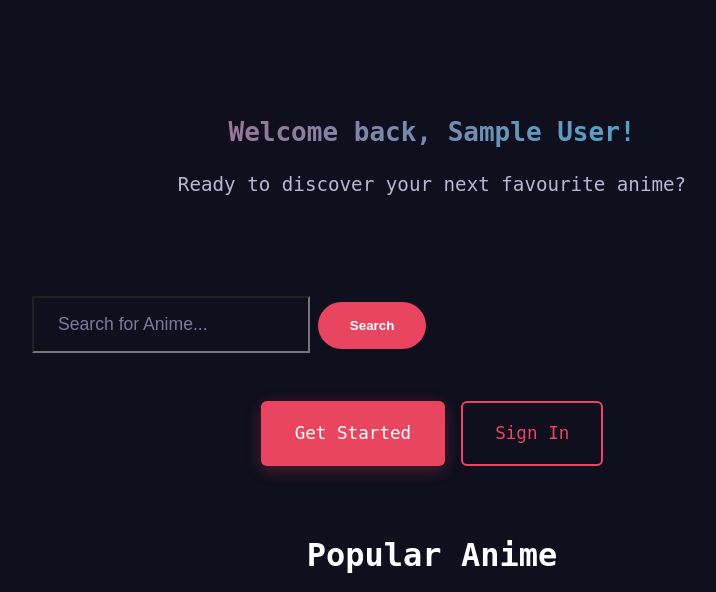
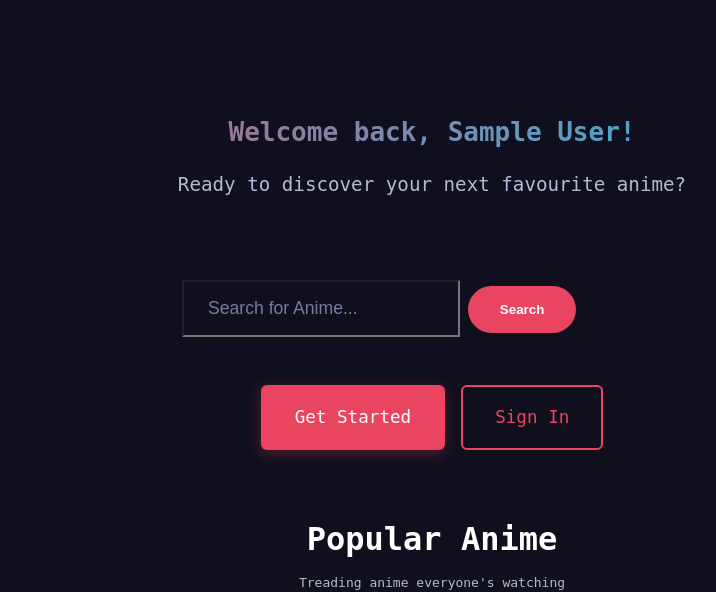
Before and after one commit to blu3-bird/Anime-Verse, a Flask app: template app/templates/index.html in a window 1280 px wide. Shown: the part 46-638 px from the top of the page, without its empty margins (208-924 px from the left). Run offline with Flask 3, Linux system fonts and the light colour scheme; the template is opened without the code that fills it, so the values that code supplies are empty; the visitor is signed in with stand-in values (Sample User, id 1).

Commit message:
changed designed a bit

```diff
--- a/app/static/css/base.css
+++ b/app/static/css/base.css
@@ -560,8 +560,9 @@
 }
 
 .search-section {
-    max-width: 800px;
-    margin: 3rem auto;
+    max-width: 500px;
+    margin: 2rem auto;
+    justify-content: center;
 }
 
 .search-from {
@@ -581,7 +582,7 @@
 }
 
 .search-input {
-    flex:1;
+    flex: 1;
     background: transparent;
     padding: 1rem 1.5rem;
     font-size: 1.1rem;
@@ -601,7 +602,7 @@
     border-radius: 50px;
     font-weight: 600;
     cursor: pointer;
-    transition: all 0.3s ease;
+    transition: all 1s ease;
 }
 
 .search-btn:hover {
```
